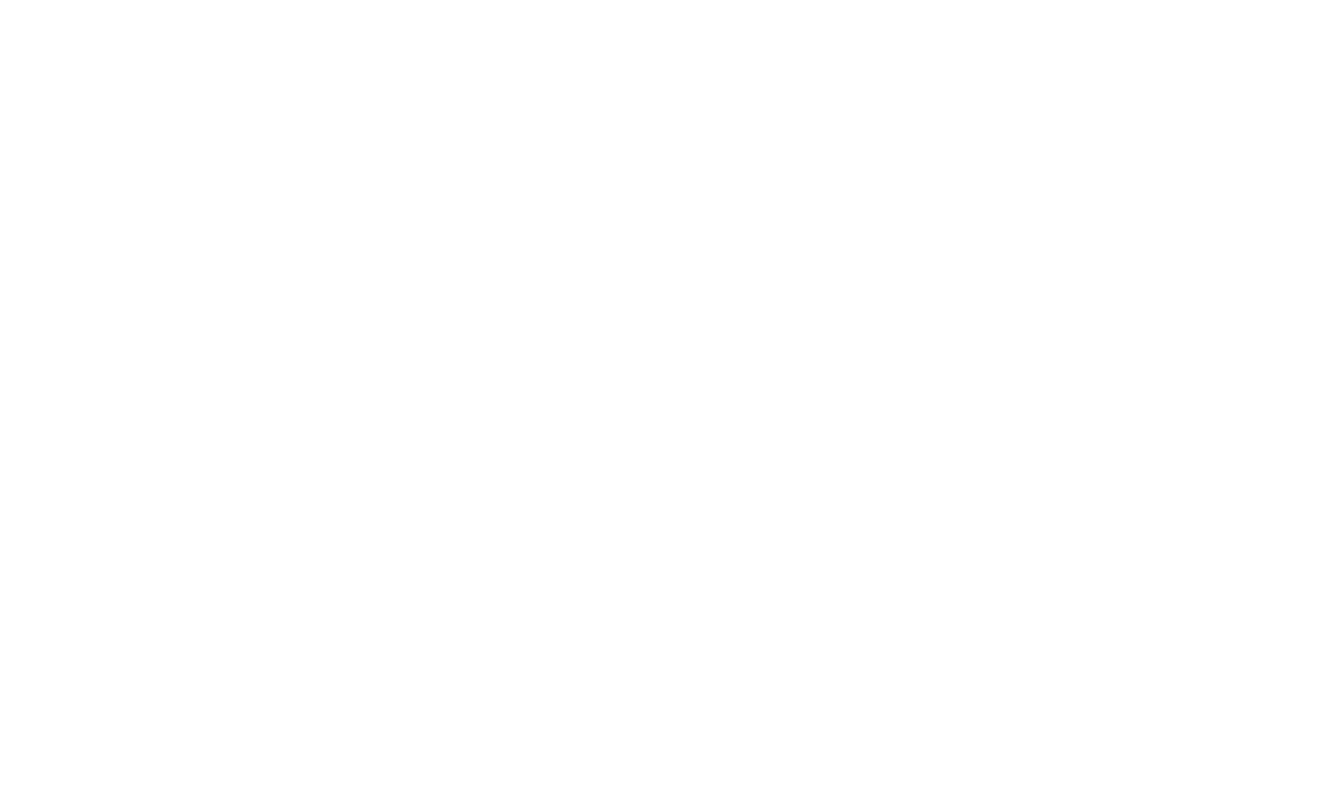
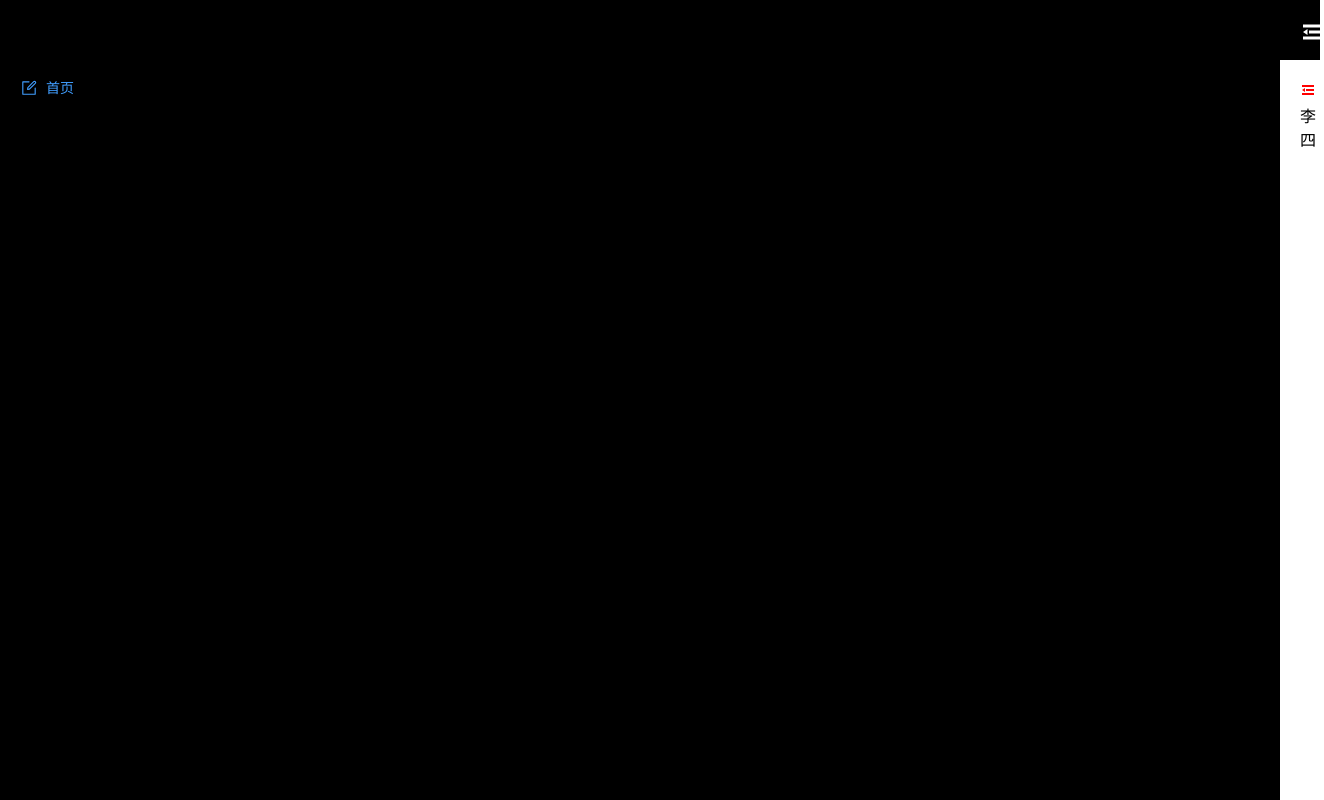
Before and after one commit to jimchou-h/vue-study, a Vue app: page /admin/index in a window 1280 px wide. Before the commit this address had no page. Shown: the whole page, 1324 px wide, since content can reach past the window. Built offline with nearby package versions, Linux system fonts and the light colour scheme.

Commit message:
feature(custom): 增加menu配置

```diff
--- a/package.json
+++ b/package.json
@@ -27,6 +27,9 @@
     ]
   },
   "dependencies": {
+    "@element-plus/icons-vue": "^2.0.10",
+    "@logicflow/core": "^1.1.31",
+    "@logicflow/extension": "^1.1.31",
     "@vueuse/core": "^9.3.0",
     "axios": "^0.27.2",
     "element-plus": "^2.2.17",
--- /dev/null
+++ b/src/layout/admin/components/menu.vue
@@ -0,0 +1,45 @@
+<template>
+  <el-scrollbar style="height: calc(100vh - 60px)">
+    <el-menu
+      :default-active="menus[0]?.path"
+      class="el-menu-vertical-demo"
+      text-color="#ffffff"
+      background-color="#000000"
+      :router="true"
+      :collapse="isCollapse"
+      :collapse-transition="false"
+    >
+      <!-- <el-sub-menu index="1">
+        <template #title>
+          <el-icon><location /></el-icon>
+          <span>测试1</span>
+        </template>
+      </el-sub-menu> -->
+      <el-menu-item v-for="menu of menus" :key="menu.path" :index="menu.path">
+        <component :is="menu.iconCompName" class="w-[18px] h-[18px] mr-[8px]"></component>
+        <!-- <el-icon><fold /></el-icon> -->
+        <i class="iconfont"></i>
+        <span>{{ menu.name }}</span>
+      </el-menu-item>
+    </el-menu>
+  </el-scrollbar>
+</template>
+
+<script setup lang="ts">
+import { MenuItem } from '@/types/config'
+const props = defineProps<{
+  isCollapse: boolean
+  menus: MenuItem[]
+}>()
+console.log(props.isCollapse)
+</script>
+
+<style lang="scss" scoped>
+.el-menu-vertical-demo:not(.el-menu--collapse) {
+  width: 200px;
+  //   min-height: 100vh;
+}
+:deep(.el-menu) {
+  border-right: none !important;
+}
+</style>
--- a/src/layout/admin/index.vue
+++ b/src/layout/admin/index.vue
@@ -1,15 +1,58 @@
 <template>
   <div class="common-layout">
-    <el-container>
-      <el-aside width="200px">Aside</el-aside>
+    <el-container class="min-h-screen">
+      <el-aside class="bg-primary text-white w-full" :width="asideWidthRef">
+        <div class="logo w-full h-[60px]"></div>
+        <Menu v-model:isCollapse="isCollapseRef" :menus="menus"></Menu>
+      </el-aside>
       <el-container>
-        <el-header>
-          <div class="header w-20"></div>
+        <el-header class="bg-primary leading-[60px]">
+          <div>
+            <el-icon class="align-middle" color="#ffffff" size="24px" @click="handleCollapse">
+              <Fold style="fill: red"></Fold>
+            </el-icon>
+          </div>
         </el-header>
-        <el-main>Main</el-main>
+        <el-main>
+          <router-view></router-view>
+        </el-main>
       </el-container>
     </el-container>
   </div>
 </template>
 
-<style lang="scss" scoped></style>
+<script setup lang="ts">
+import { MenuItem } from '@/types/config'
+import { Ref, ref, nextTick, reactive } from 'vue'
+import Menu from './components/menu.vue'
+
+const isCollapseRef: Ref<boolean> = ref(false)
+const asideWidthRef: Ref<string> = ref('200px')
+
+const menus: MenuItem[] = reactive([
+  {
+    name: '首页',
+    path: '/admin/index',
+    iconCompName: 'Edit',
+  },
+  // {
+  //   name: '可视化拖拽',
+  //   path: '/admin/logic-flow',
+  //   iconCompName: 'Edit',
+  // },
+])
+
+const handleCollapse = () => {
+  isCollapseRef.value = !isCollapseRef.value
+  nextTick((_: void) => {
+    asideWidthRef.value = isCollapseRef.value ? '64px' : '200px'
+  })
+}
+</script>
+
+<style lang="scss" scoped>
+:deep(.el-aside) {
+  transition: width 0.1s;
+  transform: translate3d(0, 0, 0);
+}
+</style>
--- a/src/main.ts
+++ b/src/main.ts
@@ -4,9 +4,15 @@
 import router from './router'
 import store from './store'
 import './input.css'
+import * as ElementPlusIconsVue from '@element-plus/icons-vue'
 
 const app = createApp(App)
 
 app.use(store).use(router)
 
 app.mount('#app')
+
+// 全局注册element icon组件
+for (const [key, component] of Object.entries(ElementPlusIconsVue)) {
+  app.component(key, component)
+}
--- /dev/null
+++ b/src/router/admin.router.ts
@@ -0,0 +1,22 @@
+import { RouteRecordRaw } from 'vue-router'
+
+export const adminRouter: Array<RouteRecordRaw> = [
+  {
+    path: '/admin',
+    name: 'adminLayout',
+    redirect: '/admin/index',
+    component: () => import('@/layout/admin/index.vue'),
+    children: [
+      {
+        path: 'index',
+        name: 'Index',
+        meta: {
+          title: '首页',
+          keepAlive: true,
+          requireAuth: true,
+        },
+        component: () => import('@/views/index/index.vue'),
+      },
+    ],
+  },
+]
--- a/src/router/index.ts
+++ b/src/router/index.ts
@@ -1,4 +1,5 @@
 import { createRouter, createWebHistory, RouteRecordRaw } from 'vue-router'
+import { adminRouter } from './admin.router'
 
 const routes: Array<RouteRecordRaw> = [
   {
@@ -11,23 +12,7 @@
     },
     component: () => import('@/views/login/index.vue'),
   },
-  {
-    path: '/admin',
-    name: 'adminLayout',
-    component: () => import('@/layout/admin/index.vue'),
-    children: [
-      {
-        path: '/index',
-        name: 'Index',
-        meta: {
-          title: '首页',
-          keepAlive: true,
-          requireAuth: true,
-        },
-        component: () => import('@/views/index/index.vue'),
-      },
-    ],
-  },
+  ...adminRouter,
 ]
 
 const router = createRouter({
--- /dev/null
+++ b/src/types/config.ts
@@ -0,0 +1,5 @@
+export type MenuItem = {
+  name: string
+  path: string
+  iconCompName: string
+}
--- a/src/views/index/index.vue
+++ b/src/views/index/index.vue
@@ -3,6 +3,11 @@
 </script>
 
 <template>
+  <div>
+    <el-icon color="red">
+      <Fold style="fill: red"></Fold>
+    </el-icon>
+  </div>
   <use-pinia></use-pinia>
 </template>
 
--- a/tailwind.config.js
+++ b/tailwind.config.js
@@ -2,6 +2,10 @@
 module.exports = {
   content: ['./src/**/*.{html,js,vue}'],
   theme: {
+    backgroundColor: (theme) => ({
+      ...theme('colors'),
+      primary: '#000000',
+    }),
     extend: {},
   },
   plugins: [],
```
Also changed, not shown: components.d.ts (+7 -0 lines), 1 other file (tests, documents, lock files or other folders).
